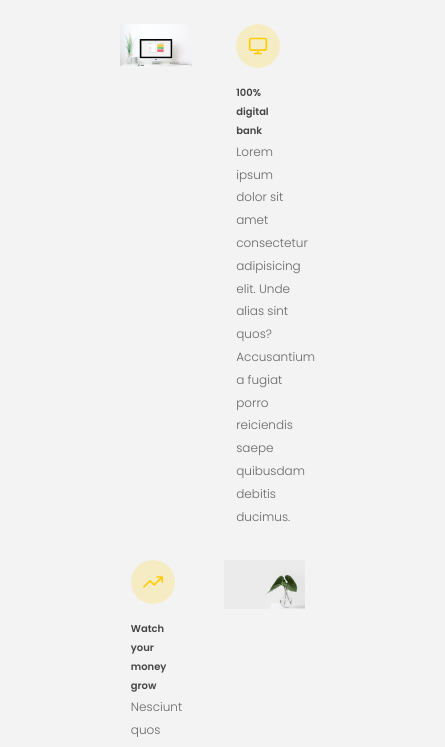
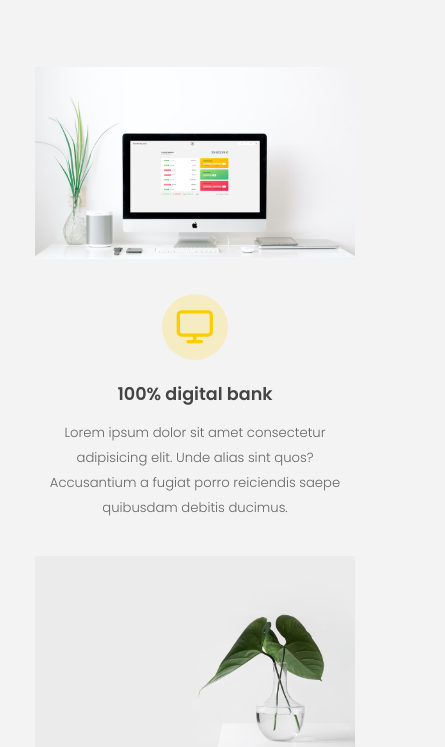
Before and after one commit to alzeqri1997/bankist-website, a website: page index.html in a window 390 px wide. Shown: the part 1253-2000 px from the top of the page, 445 px wide, since content can reach past the window. Drawn offline with nearby package versions, Linux system fonts and the light colour scheme.

Commit message:
add media queries

```diff
--- a/src/scss/_boilerplate.scss
+++ b/src/scss/_boilerplate.scss
@@ -25,9 +25,6 @@ html {
   box-sizing: border-box;
   @include breakpoint(large) {
     font-size: 55%;
-  }
-  @include breakpoint(small) {
-    font-size: 50%;
   }
 }
 
--- a/src/scss/_features.scss
+++ b/src/scss/_features.scss
@@ -1,11 +1,22 @@
+@use 'breakpoints' as *;
+
 .features {
   display: grid;
   grid-template-columns: 1fr 1fr;
   gap: 4rem;
   margin: 0 12rem;
 
+  @include breakpoint(medium) {
+    grid-template-columns: 1fr;
+    margin: 0 5rem;
+  }
+  @include breakpoint(medium) {
+    margin: 0 1rem;
+  }
+
   &__img {
     width: 100%;
+    height: 100%;
   }
 
   &__feature {
@@ -13,6 +24,15 @@
     justify-self: center;
     width: 70%;
     font-size: 1.5rem;
+
+    @include breakpoint(medium) {
+      &:nth-child(3) {
+        grid-row: 4 / 5;
+      }
+
+      width: 100%;
+      text-align: center;
+    }
   }
 
   &__icon {
@@ -25,15 +45,27 @@
     border-radius: 50%;
     margin-bottom: 2rem;
 
+    @include breakpoint(large) {
+      margin: 0 auto 2rem auto;
+
+      height: 7.5rem;
+      width: 7.5rem;
+    }
+
     svg {
       height: 2.5rem;
       width: 2.5rem;
       fill: var(--color-primary);
-    }
 
-    &__header {
-      font-size: 2rem;
-      margin-bottom: 1rem;
+      @include breakpoint(large) {
+        height: 4.5rem;
+        width: 4.5rem;
+      }
     }
   }
+
+  &__header {
+    font-size: 2rem;
+    margin-bottom: 1rem;
+  }
 }
```
Also changed, not shown: dist/css/style.css, 1 other file.
